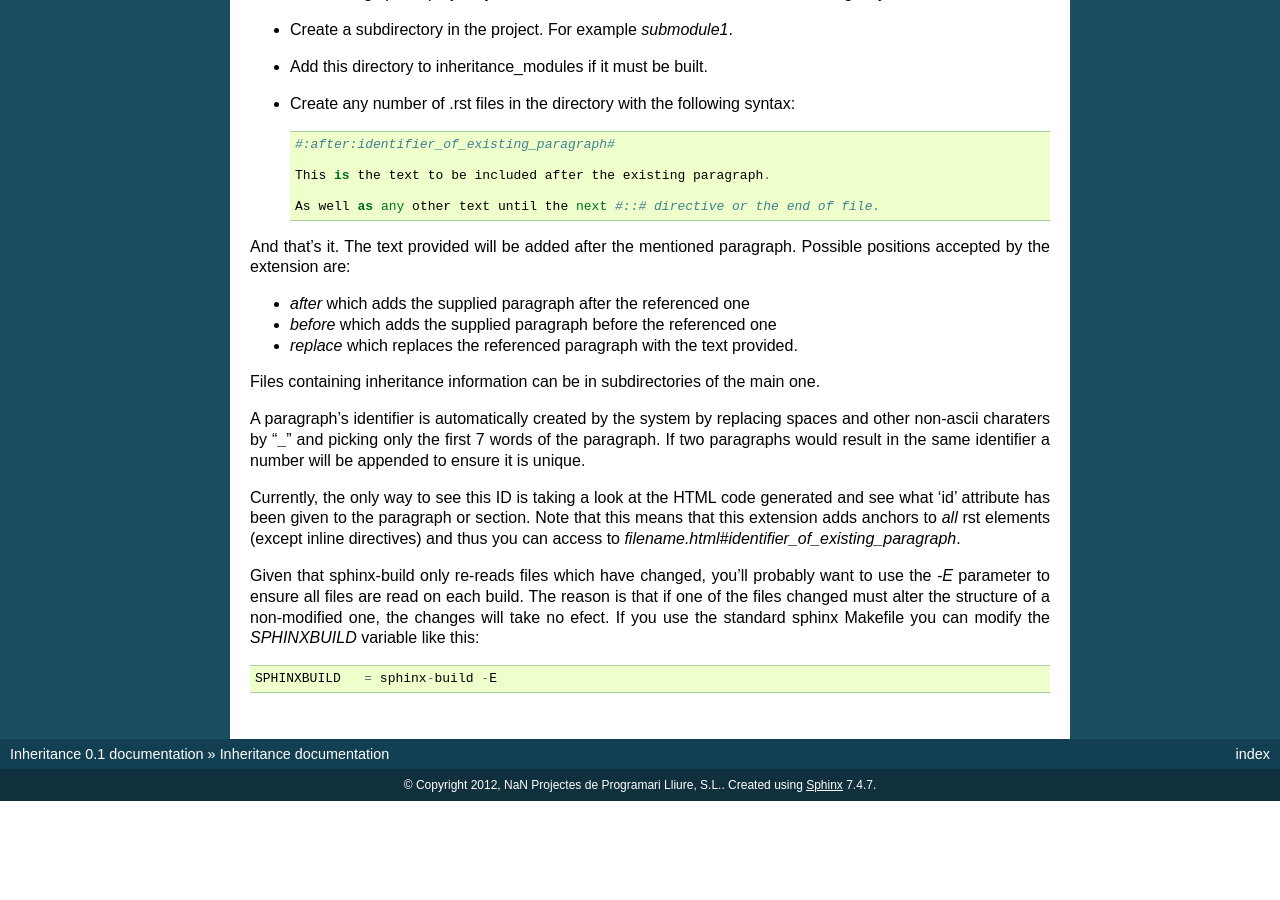
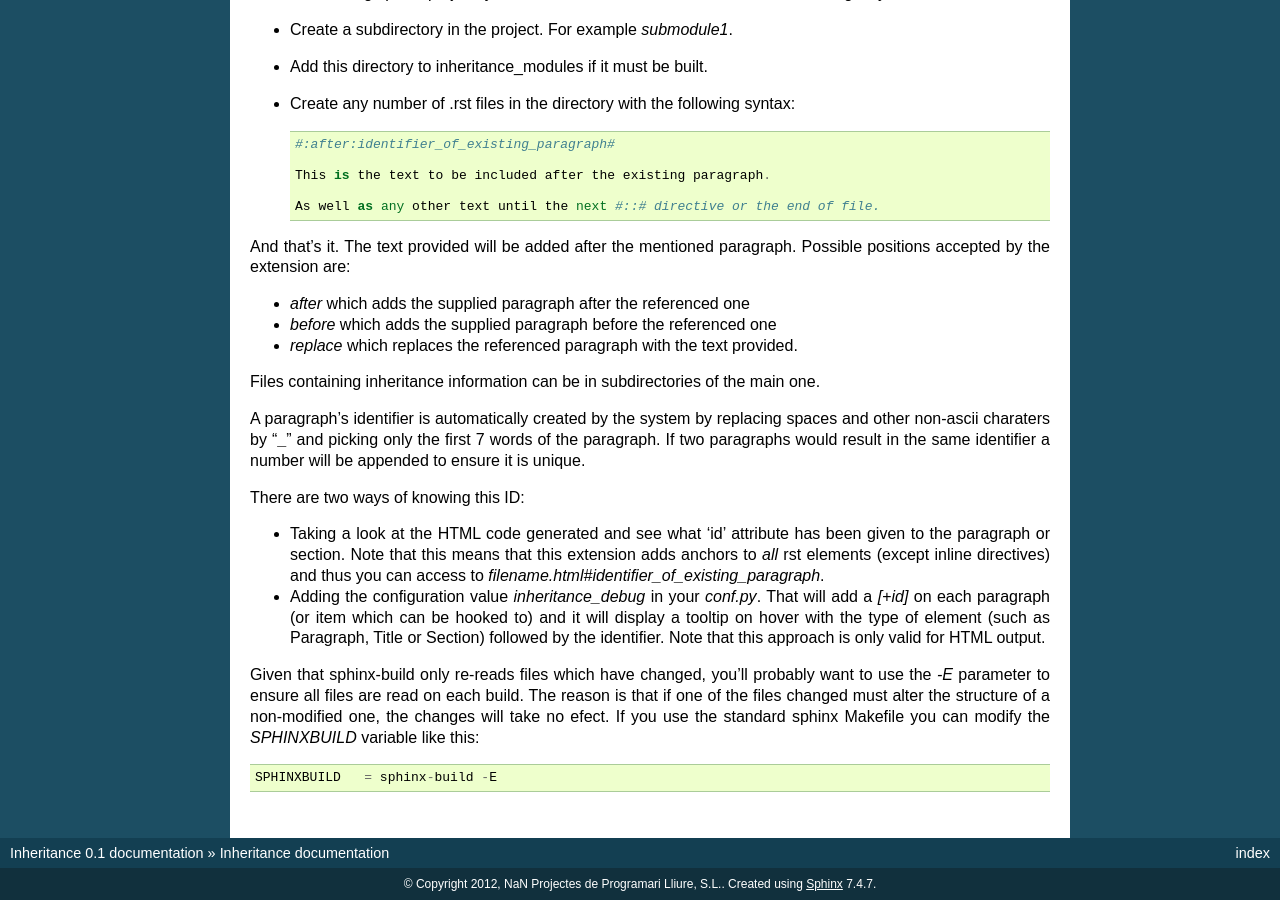
Before and after one commit to NaN-tic/sphinxcontrib-inheritance, a Sphinx documentation site: the page built from doc/index.rst, in a window 1280 px wide and 900 px high, scrolled down 849 px. Built offline with Sphinx 7.4.7, drawn with Linux system fonts in a browser that asks for light colours; before the commit the page ends 1650 px from its top, so only the background shows below that.

Commit message:
Add 'inheritance_debug' configuration value and add abbreviations on each inheritable item if its value is True.

```diff
--- a/doc/index.rst
+++ b/doc/index.rst
@@ -71,11 +71,12 @@
 words of the paragraph. If two paragraphs would result in the same identifier a
 number will be appended to ensure it is unique.
 
-Currently, the only way to see this ID is taking a look at the HTML code
-generated and see what 'id' attribute has been given to the paragraph or
-section. Note that this means that this extension adds anchors to *all* rst
-elements (except inline directives) and thus you can access to
-*filename.html#identifier_of_existing_paragraph*.
+There are two ways of knowing this ID:
+
+
+* Taking a look at the HTML code generated and see what 'id' attribute has been given to the paragraph or section. Note that this means that this extension adds anchors to *all* rst elements (except inline directives) and thus you can access to *filename.html#identifier_of_existing_paragraph*.
+
+* Adding the configuration value *inheritance_debug* in your *conf.py*. That will add a *[+id]* on each paragraph (or item which can be hooked to) and it will display a tooltip on hover with the type of element (such as Paragraph, Title or Section) followed by the identifier. Note that this approach is only valid for HTML output.
 
 Given that sphinx-build only re-reads files which have changed, you'll probably
 want to use the *-E* parameter to ensure all files are read on each build. The
```
Also changed, not shown: 1 other file.
